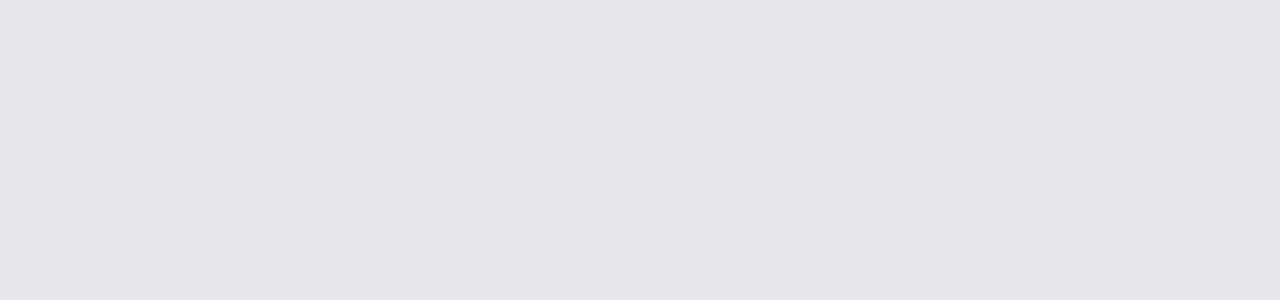
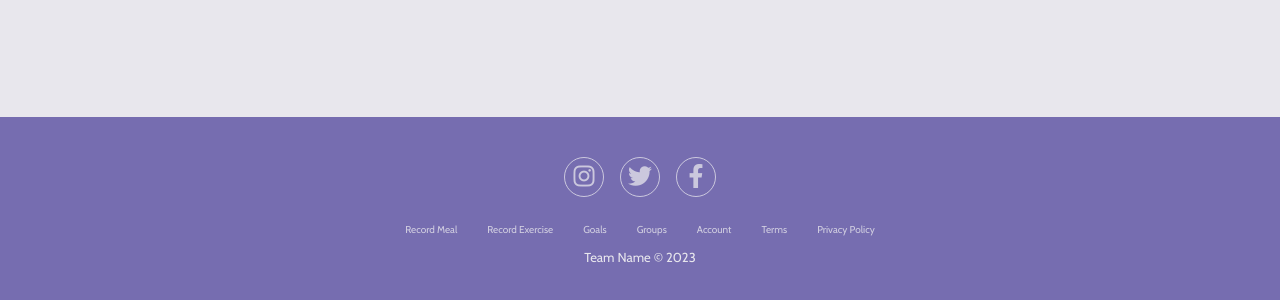
Before and after one commit to Wilsonator123/SECoursework, a React (Create React App) app in the folder client/: page /History in a window 1280 px wide. Shown: the part 1437-1737 px from the top of the page. Before the commit the page ends 1554 px from the top, so only its background shows below. Built offline with nearby package versions, Linux system fonts and the light colour scheme.

Commit message:
Adding Footer

```diff
--- /dev/null
+++ b/client/src/Footer.js
@@ -0,0 +1,36 @@
+import React from "react"
+import "./css/footer.css";
+import {Link} from "react-router-dom";
+
+function Footer(){
+    return (
+        <div className = 'footer-container'>
+            <head>
+            <link rel="stylesheet" href="https://cdnjs.cloudflare.com/ajax/libs/font-awesome/6.4.0/css/all.min.css" integrity="sha512-iecdLmaskl7CVkqkXNQ/ZH/XLlvWZOJyj7Yy7tcenmpD1ypASozpmT/E0iPtmFIB46ZmdtAc9eNBvH0H/ZpiBw==" crossorigin="anonymous" referrerpolicy="no-referrer" />
+            </head>
+            <section className="footer">
+                <div className="social">
+                    <a href="#"><i className="fab fa-instagram"></i></a>
+                    <a href="#"><i className="fab fa-twitter"></i></a>
+                    <a href="#"><i className="fab fa-facebook-f"></i></a>
+                </div>
+                <ul className="list">
+                    <li><Link to="/Meal">Record Meal</Link></li>
+                    <li><Link to="/Exercise">Record Exercise</Link></li>
+                    <li><Link to="/Goal">Goals</Link></li>
+                    <li><Link to="/Group">Groups</Link></li>
+                    <li><Link to="/Account">Account</Link></li>
+                    <li><Link to="/">Terms</Link></li>
+                    <li><Link to="/">Privacy Policy</Link></li>
+                </ul>
+                <p className="copyright">Team Name &copy; 2023</p>
+
+            </section>
+
+        </div>
+
+
+    )
+}
+
+export default Footer
--- a/client/src/Goal.js
+++ b/client/src/Goal.js
@@ -1,4 +1,5 @@
 import "./css/goal.css";
+
 
 export default function Home() {
     return (
@@ -13,5 +14,6 @@ export default function Home() {
             </div>
             </div>
         </div>
+
     );
 }
--- /dev/null
+++ b/client/src/css/footer.css
@@ -0,0 +1,64 @@
+.footer-container{
+    background-color:#766DB0;
+    width: 100%;
+}
+.footer{
+    padding: 40px 0;
+}
+
+.footer .social{
+    text-align: center;
+    padding-bottom: 25px;
+    color:#E8E7ED;
+}
+
+.footer .social a{
+    font-size: 24px;
+    color: inherit;
+    display: inline-block;
+    text-align: center;
+    border: 1px solid #E8E7ED;
+    width: 40px;
+    height: 40px;
+    line-height: 38px;
+    border-radius: 50%;
+    margin: 0 8px;
+    opacity: 0.75;
+}
+
+.footer .social a:hover{
+    opacity: 0.9;
+}
+
+.footer ul{
+    margin-top: 0;
+    padding: 0;
+    list-style: none;
+    font-size: 10px;
+    line-height: 1.6;
+    margin-bottom: 0;
+    text-align: center;
+}
+
+.footer ul li a{
+    color: #E8E7ED;
+    text-decoration: none;
+    opacity: 0.8;
+}
+
+.footer ul li{
+    display: inline-block;
+    padding:0 15px;
+}
+
+.footer ul li a:hover{
+    opacity: 1;
+
+}
+
+.footer .copyright{
+    margin-top: 10px;
+    text-align: center;
+    font-size: 13px;
+    color: #E8E7ED;
+}
--- a/client/src/index.js
+++ b/client/src/index.js
@@ -10,7 +10,9 @@ import Goal from "./Goal";
 import Group from "./Group";
 import History from "./History";
 import Navbar from "./Navbar";
+import Footer from "./Footer";
 import "./css/index.css";
+
 
 // const root = ReactDOM.createRoot(document.getElementById("root"));
 // root.render(<App />);
@@ -29,6 +31,7 @@ root.render(
                 <Route path="History" element={<History />} />
             </Route>
         </Routes>
+        <Footer />
     </BrowserRouter>
 );
 
```
